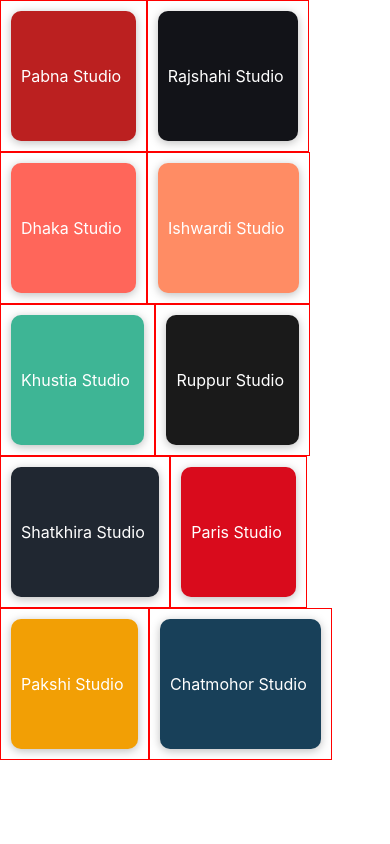
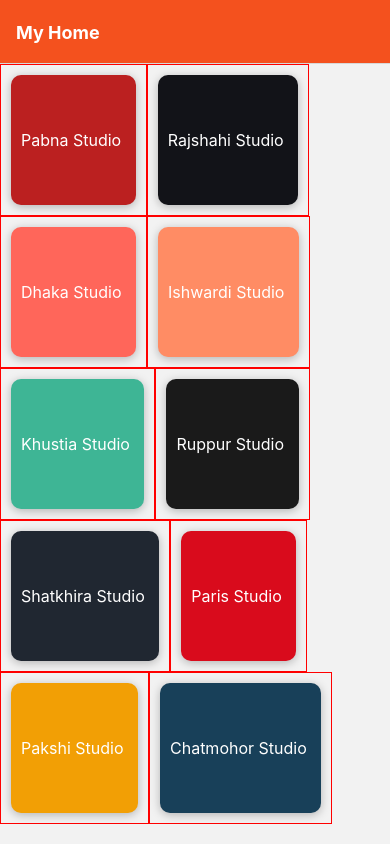
Before and after one commit to NaimBiswas/FoodMeals, a React Native app: screen /Home in a window 390 px wide. Built offline with nearby package versions, Linux system fonts and the light colour scheme.

Commit message:
success fully added react-native navigation

```diff
--- a/App.js
+++ b/App.js
@@ -1,22 +1,30 @@
 /* eslint-disable prettier/prettier */
 import * as React from 'react';
 
-import { View, Text, SafeAreaView } from 'react-native';
+import { View, Text } from 'react-native';
+import { NavigationContainer } from '@react-navigation/native';
+
+import { createNativeStackNavigator } from '@react-navigation/native-stack';
 import MealCategoriesScreen from './screen/MealCategoriesScreen'
 
-
+const Stack = createNativeStackNavigator();
 
 function App() {
-
    return (
-      // <SafeAreaView>
-      //    <NavigationContainer>
-      //       <Stack.Navigator>
-      //          <Stack.Screen name="HomeScreen" component={MealCategoriesScreen} />
-      //       </Stack.Navigator>
-      //    </NavigationContainer>
-      // </SafeAreaView>
-      <MealCategoriesScreen />
+      <NavigationContainer>
+         <Stack.Navigator>
+            <Stack.Screen name="Home" component={MealCategoriesScreen} options={{
+               title: 'My Home',
+               headerStyle: {
+                  backgroundColor: '#f4511e',
+               },
+               headerTintColor: '#fff',
+               headerTitleStyle: {
+                  fontWeight: 'bold',
+               },
+            }} />
+         </Stack.Navigator>
+      </NavigationContainer>
    );
 }
 
--- a/package.json
+++ b/package.json
@@ -10,8 +10,12 @@
     "lint": "eslint ."
   },
   "dependencies": {
+    "@react-navigation/native": "^6.0.2",
+    "@react-navigation/native-stack": "^6.0.4",
     "react": "17.0.1",
-    "react-native": "0.64.2"
+    "react-native": "0.64.2",
+    "react-native-safe-area-context": "^3.3.0",
+    "react-native-screens": "^3.5.0"
   },
   "devDependencies": {
     "@babel/core": "^7.14.8",
--- a/screen/MealCategoriesScreen.js
+++ b/screen/MealCategoriesScreen.js
@@ -29,7 +29,7 @@
    // main function
    return (
 
-      <View>
+      <View >
          <FlatList showsVerticalScrollIndicator={false} numColumns={2} data={Categoires} renderItem={renderItems} />
       </View>
    );
```
Also changed, not shown: 4 other files (tests, documents, lock files or other folders).
